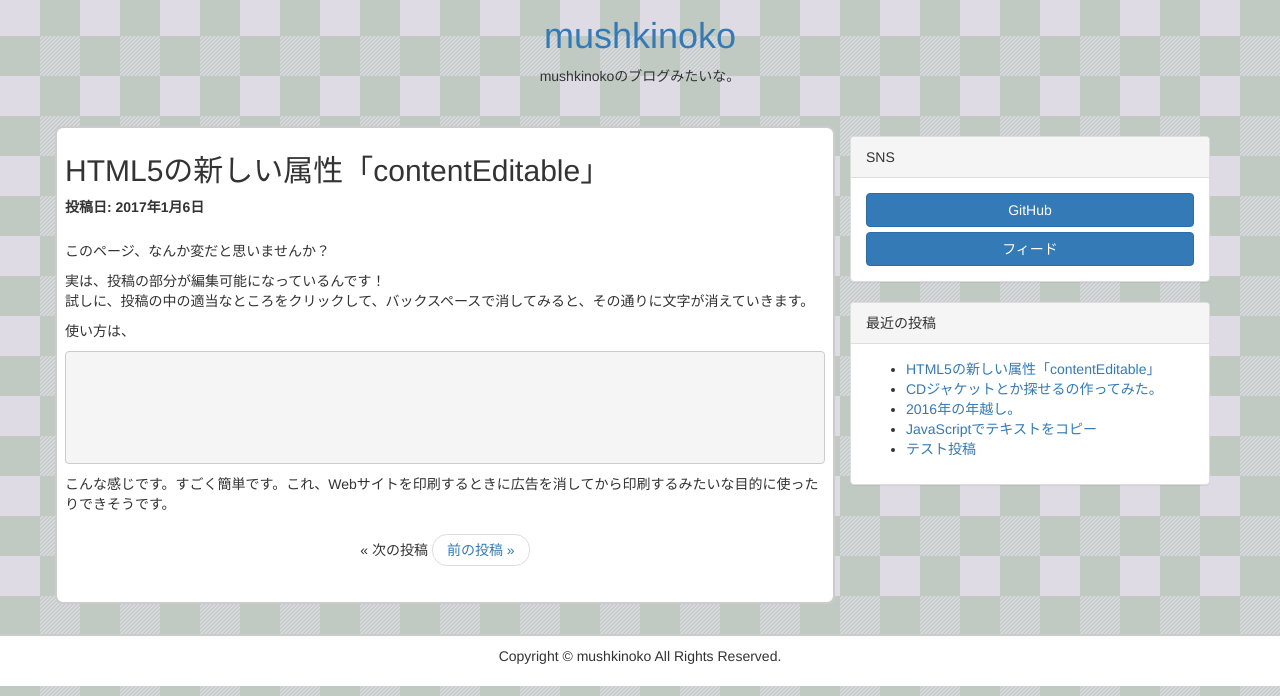
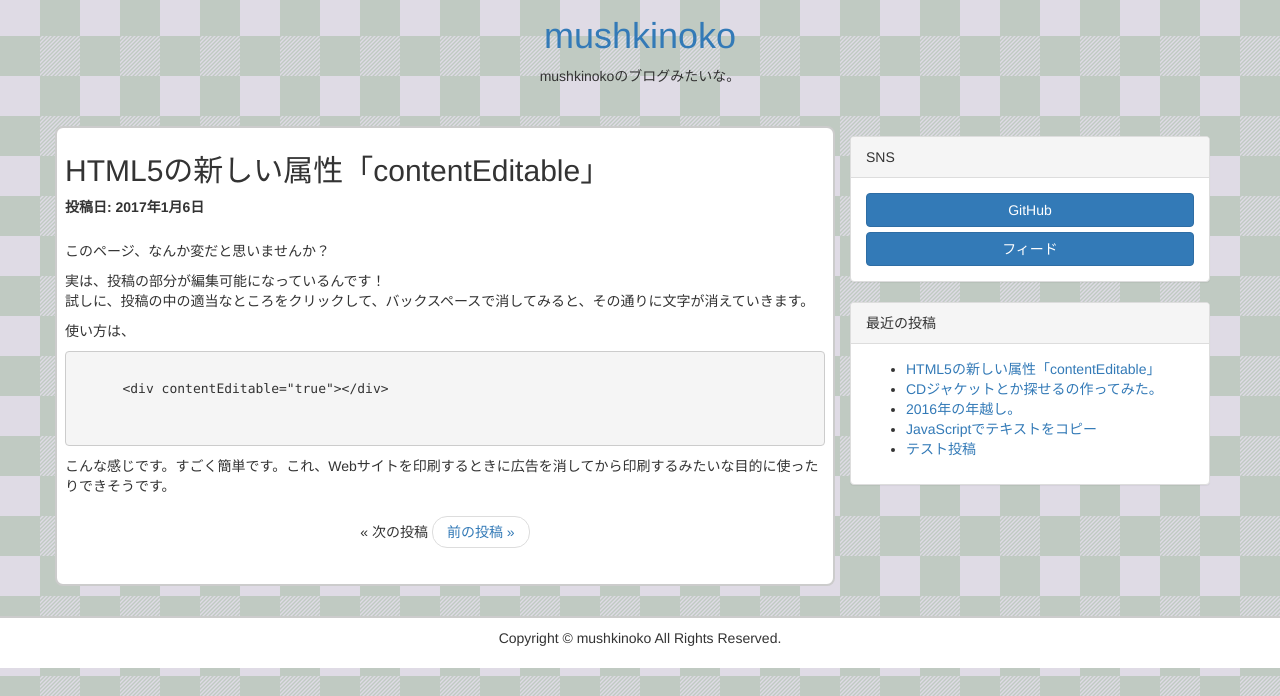
Before and after one commit to mushkinoko/mushkinoko.github.io, a Jekyll site: the page built from _posts/2017-1-6-contenteditable.md, in a window 1280 px wide, cut to the strip 204-900 px from the top of the page. Built offline with Jekyll 4.4.1, drawn with Linux system fonts in a browser that asks for light colours.

Commit message:
Update 2017-1-6-contenteditable.md

```diff
--- a/_posts/2017-1-6-contenteditable.md
+++ b/_posts/2017-1-6-contenteditable.md
@@ -9,7 +9,7 @@ title: HTML5の新しい属性「contentEditable」
   <p>使い方は、</p>
   <pre>
     <code>
-      <div contentEditable="true"></div>
+      &lt;div contentEditable="true"&gt;&lt;/div&gt;
     </code>
   </pre>
   <p>こんな感じです。すごく簡単です。これ、Webサイトを印刷するときに広告を消してから印刷するみたいな目的に使ったりできそうです。</p>
```
